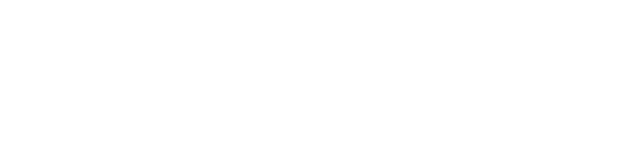
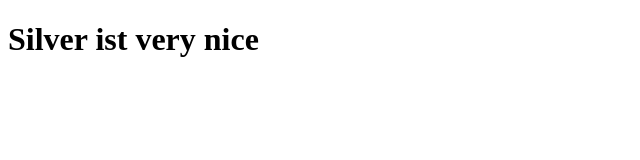
Before and after one commit to Juliusruch/Tutorial-Rep-1, a plain HTML site: page index.html in a window 1280 px wide. Shown: the whole page, without its empty margins (0-640 px from the left). Drawn offline with Linux system fonts and the light colour scheme.

Commit message:
added h1 tag

```diff
--- a/index.html
+++ b/index.html
@@ -6,6 +6,7 @@
     <title>Neodymium</title>
 </head>
 <body>
+    <h1>Silver ist very nice</h1>
 
 </body>
 </html>
```
